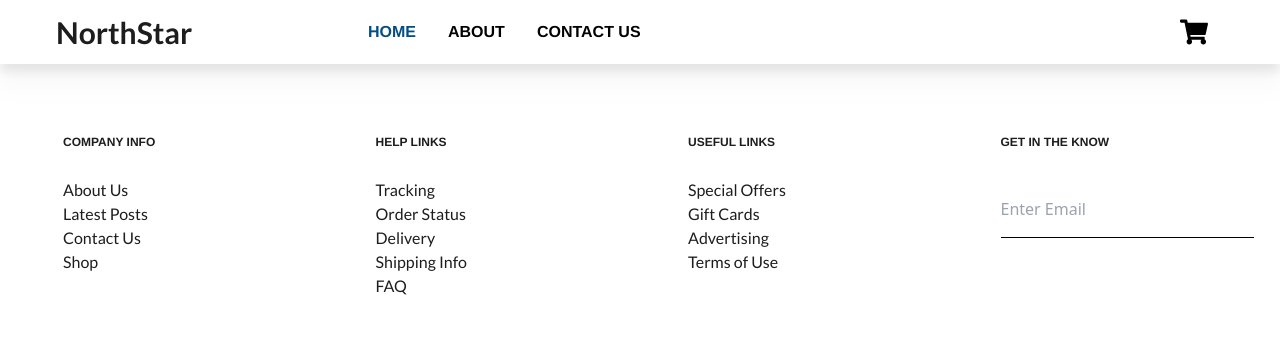
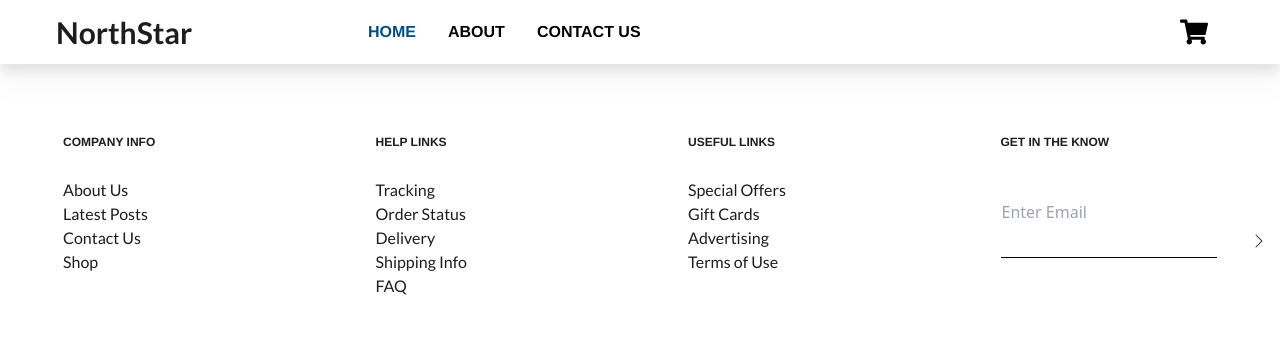
Before and after one commit to Natacha-Danbadan/Fashion-E--Commerce-Task, a React (Create React App) app: page /checkout in a window 1280 px wide. Shown: the top 348 px of the page. Built offline with nearby package versions, Linux system fonts and the light colour scheme.

Commit message:
final changes

```diff
--- a/src/components/Footer.jsx
+++ b/src/components/Footer.jsx
@@ -3,6 +3,7 @@ import Mastercard from '../assets/Mastercard.png'
 import Paypal from '../assets/Paypal.png'
 import VisaE from '../assets/VisaE.png'
 import { Link } from 'react-router-dom'
+import { BsChevronRight } from 'react-icons/bs'
 
 function Footer() {
   return (
@@ -58,18 +59,20 @@ function Footer() {
 
         </div>
 
-        <div className="mt-12 lg:mt-[70px]">
+        <div className="my-11 lg:mt-[70px]">
           <h3 className="h-[14px] font-arimo text-xs text-hero text-bold">
             GET IN THE KNOW
           </h3>
 
-          <div className="border-b border-black w-[253px] pb-2">
+          <div className="border-b border-black pb-2 ">
 
-          <input className="bg-white focus:outline-none focus:shadow-outline mt-[41px] py-2 block w-full appearance-none leading-normal" type="text" placeholder="Enter Email" />
+          <input className="bg-white focus:outline-none focus:shadow-outline mt-[44px] py-2 block m-[1px] appearance-none leading-normal" type="text" placeholder="Enter Email" />
+          < BsChevronRight  className=' ml-[250px] '/>
 
            </div>
 
         </div>
+
 
       </div>
 
@@ -95,9 +98,13 @@ function Footer() {
 
           </div>
 
+
       </div>
 
+
+
     </div>
+
   )
 }
 
```
